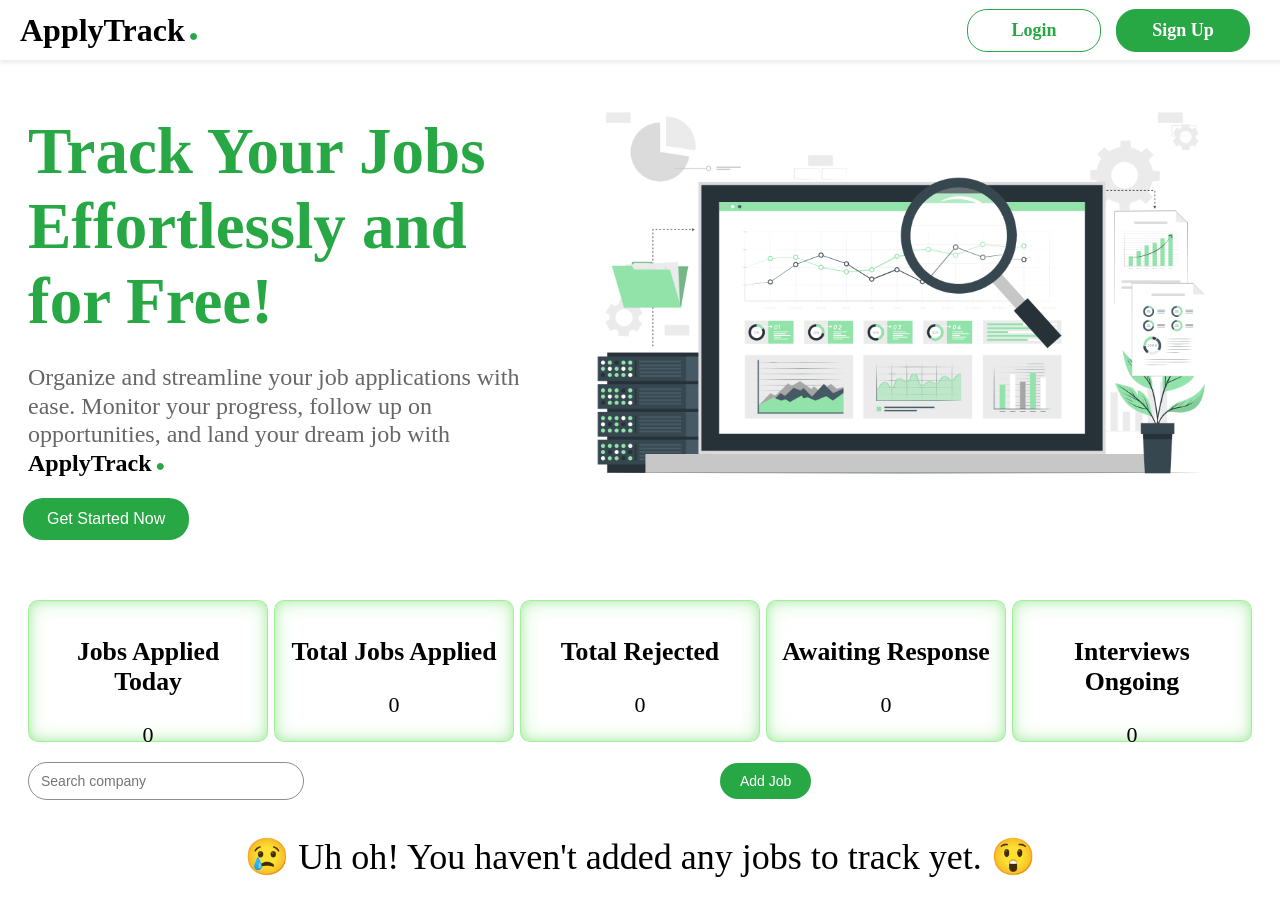
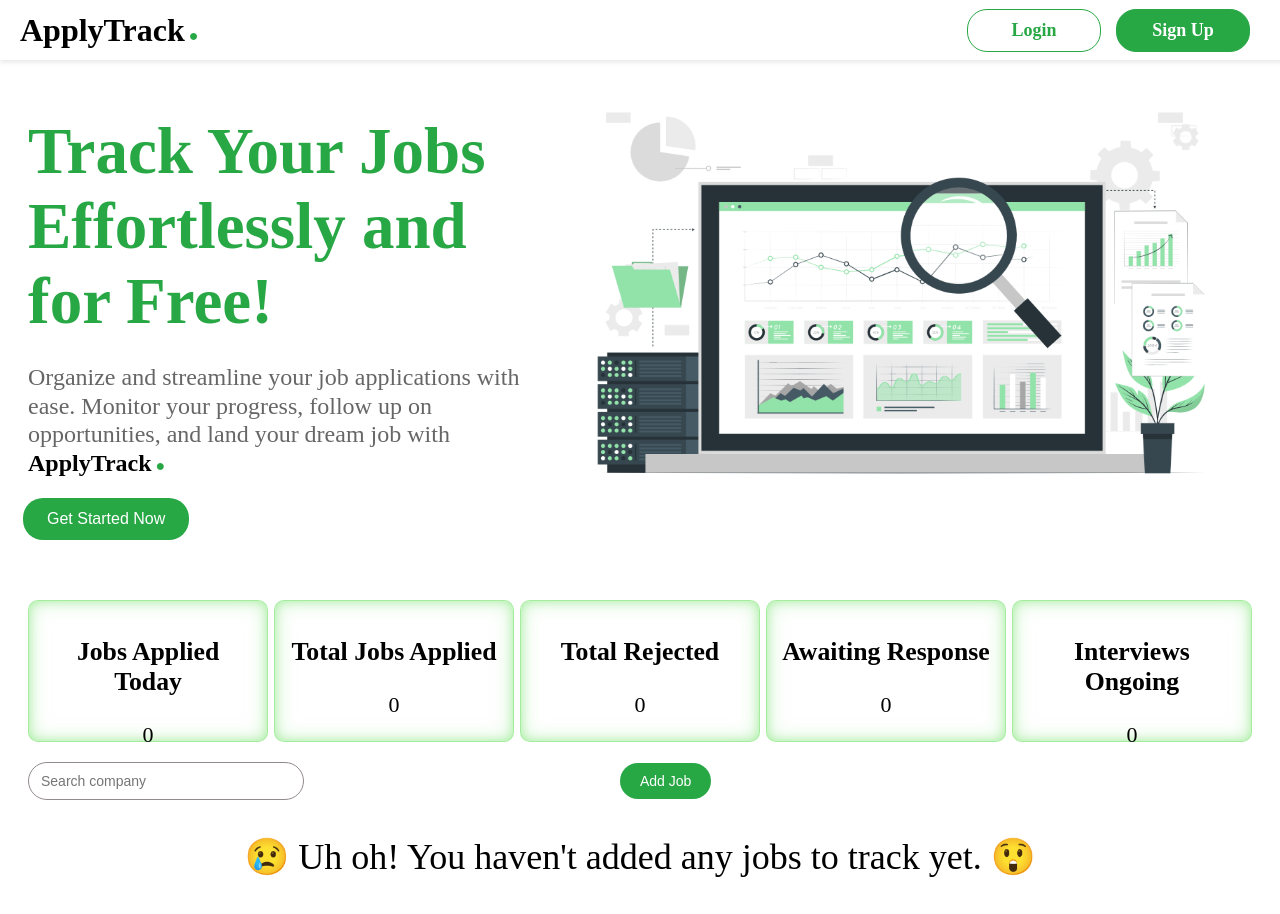
Before and after one commit to BhavyaLikhitha/Job-Tracker, a React (Vite) app in the folder client/: page / in a window 1280 px wide. Built offline with nearby package versions, Linux system fonts and the light colour scheme.

Commit message:
moved add job button to left

```diff
--- a/client/src/components/job.css
+++ b/client/src/components/job.css
@@ -75,7 +75,7 @@
 
   .add{
     background-color: #28a745;
-     margin-left: 400px !important;
+     margin-left: 300px !important;
      font-size: 14px;
      padding: 10px 20px;
     color: white;
```
